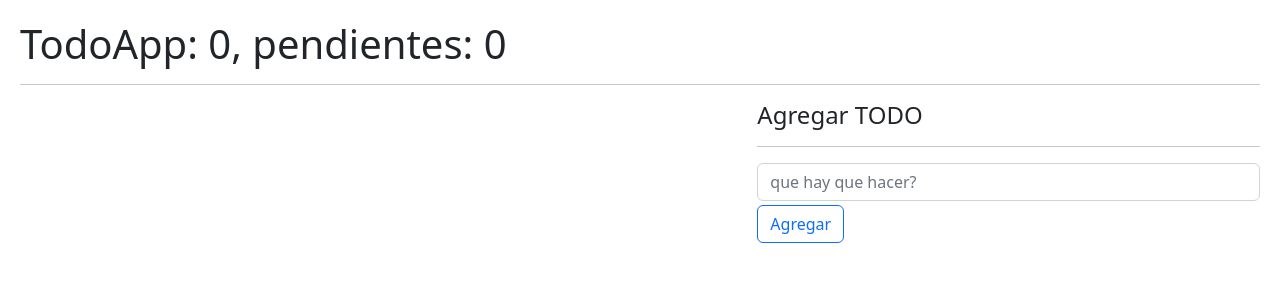
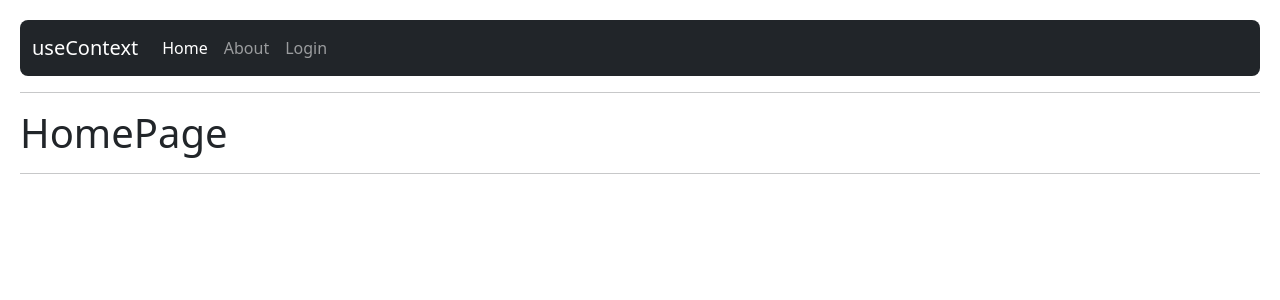
Before and after one commit to thusspokedata/dev-react-hooks-MERN, a React (Vite) app in the folder 05-hook-app/: page / in a window 1280 px wide. Shown: the top 300 px of the page. Built offline with nearby package versions, Linux system fonts and the light colour scheme.

Commit message:
diving into useContext

```diff
--- a/05-hook-app/package.json
+++ b/05-hook-app/package.json
@@ -10,7 +10,8 @@
   },
   "dependencies": {
     "react": "^18.2.0",
-    "react-dom": "^18.2.0"
+    "react-dom": "^18.2.0",
+    "react-router-dom": "6"
   },
   "devDependencies": {
     "@types/react": "^18.0.17",
--- /dev/null
+++ b/05-hook-app/src/09-useContext/AboutPage.jsx
@@ -0,0 +1,3 @@
+export const AboutPage = () => {
+  return <div>AboutPage</div>;
+};
--- /dev/null
+++ b/05-hook-app/src/09-useContext/HomePage.jsx
@@ -0,0 +1,15 @@
+import { useContext } from 'react';
+import { UserContext } from './context/userContext';
+
+export const HomePage = () => {
+  const { user } = useContext(UserContext);
+  return (
+    <>
+      <h1>
+        HomePage <small>{user?.name}</small>
+      </h1>
+      <hr />
+      <pre>{JSON.stringify(user, null, 3)}</pre>
+    </>
+  );
+};
--- /dev/null
+++ b/05-hook-app/src/09-useContext/LoginPage.jsx
@@ -0,0 +1,23 @@
+import { useContext } from 'react';
+import { UserContext } from './context/userContext';
+
+export const LoginPage = () => {
+  const { user, setUser } = useContext(UserContext);
+  console.log(user);
+
+  return (
+    <>
+      <h1>LoginPage</h1>
+      <hr />
+      <pre>{JSON.stringify(user, null, 3)}</pre>
+      <button
+        className="btn btn-primary"
+        onClick={() =>
+          setUser({ id: 123, name: 'juan', email: 'juan@juan.com' })
+        }
+      >
+        Establecer usuario
+      </button>
+    </>
+  );
+};
--- /dev/null
+++ b/05-hook-app/src/09-useContext/MainApp.jsx
@@ -0,0 +1,19 @@
+import { Navigate, Route, Routes, Link } from 'react-router-dom';
+import { UserProvider } from './context/UserProvider';
+import { AboutPage, HomePage, LoginPage, Navbar } from './';
+
+export const MainApp = () => {
+  return (
+    <UserProvider>
+      <Navbar />
+      <hr />
+      <Routes>
+        <Route path="/" element={<HomePage />} />
+        <Route path="login" element={<LoginPage />} />
+        <Route path="about" element={<AboutPage />} />
+        {/* <Route path="/*" element={<LoginPage />} /> */}
+        <Route path="/*" element={<Navigate to="/about" />} />
+      </Routes>
+    </UserProvider>
+  );
+};
--- /dev/null
+++ b/05-hook-app/src/09-useContext/Navbar.jsx
@@ -0,0 +1,41 @@
+import { Link, NavLink } from 'react-router-dom';
+
+export const Navbar = () => {
+  return (
+    <nav className="navbar navbar-expand-lg navbar-dark bg-dark rounded-3">
+      <div className="container-fluid">
+        <Link className="navbar-brand" to="/">
+          useContext
+        </Link>
+        <div className="collapse navbar-collapse" id="navbarNav">
+          <ul className="navbar-nav">
+            <NavLink
+              to="/"
+              className={({ isActive }) =>
+                `nav-link ${isActive ? 'active' : ''}`
+              }
+            >
+              Home
+            </NavLink>
+            <NavLink
+              to="/about"
+              className={({ isActive }) =>
+                `nav-link ${isActive ? 'active' : ''}`
+              }
+            >
+              About
+            </NavLink>
+            <NavLink
+              to="/login"
+              className={({ isActive }) =>
+                `nav-link ${isActive ? 'active' : ''}`
+              }
+            >
+              Login
+            </NavLink>
+          </ul>
+        </div>
+      </div>
+    </nav>
+  );
+};
--- /dev/null
+++ b/05-hook-app/src/09-useContext/context/UserContext.jsx
@@ -0,0 +1,3 @@
+import { createContext } from 'react';
+
+export const UserContext = createContext();
--- /dev/null
+++ b/05-hook-app/src/09-useContext/context/UserProvider.jsx
@@ -0,0 +1,14 @@
+import { useState } from 'react';
+import { UserContext } from './userContext';
+
+// const user = { id: 123, name: 'sancho panza', email: 'sancho@panza.com' };
+
+export const UserProvider = ({ children }) => {
+  const [user, setUser] = useState();
+  return (
+    // <UserContext.Provider value={{ hola: 'mundo', user: user }}>
+    <UserContext.Provider value={{ user, setUser }}>
+      {children}
+    </UserContext.Provider>
+  );
+};
--- /dev/null
+++ b/05-hook-app/src/09-useContext/index.js
@@ -0,0 +1,5 @@
+export * from './AboutPage';
+export * from './HomePage';
+export * from './LoginPage';
+export * from './MainApp';
+export * from './Navbar';
--- a/05-hook-app/src/main.jsx
+++ b/05-hook-app/src/main.jsx
@@ -1,6 +1,6 @@
 import React from 'react';
 import ReactDOM from 'react-dom/client';
-
+import { BrowserRouter } from 'react-router-dom';
 
 // import { FocusScreen } from './05-useRef/FocusScreen';
 // import { Layout } from './05-useRef/Layout';
@@ -9,12 +9,15 @@
 // import { CallbackHook } from './06-memos/CallBackHook';
 // import { Padre } from './07-tarea-memo/Padre';
 // import './08-useReducer/intro-reducer'
-import { TodoApp } from './08-useReducer/TodoApp';
+// import { TodoApp } from './08-useReducer/TodoApp';
+import { MainApp } from './09-useContext/MainApp';
 
 import './index.css';
 
 ReactDOM.createRoot(document.getElementById('root')).render(
-  // <React.StrictMode>
-  <TodoApp />,
-  // </React.StrictMode>,
+  <BrowserRouter>
+    {/* <React.StrictMode> */}
+    <MainApp />
+    {/* </React.StrictMode> */}
+  </BrowserRouter>,
 );
```
Also changed, not shown: 1 other file (tests, documents, lock files or other folders).
